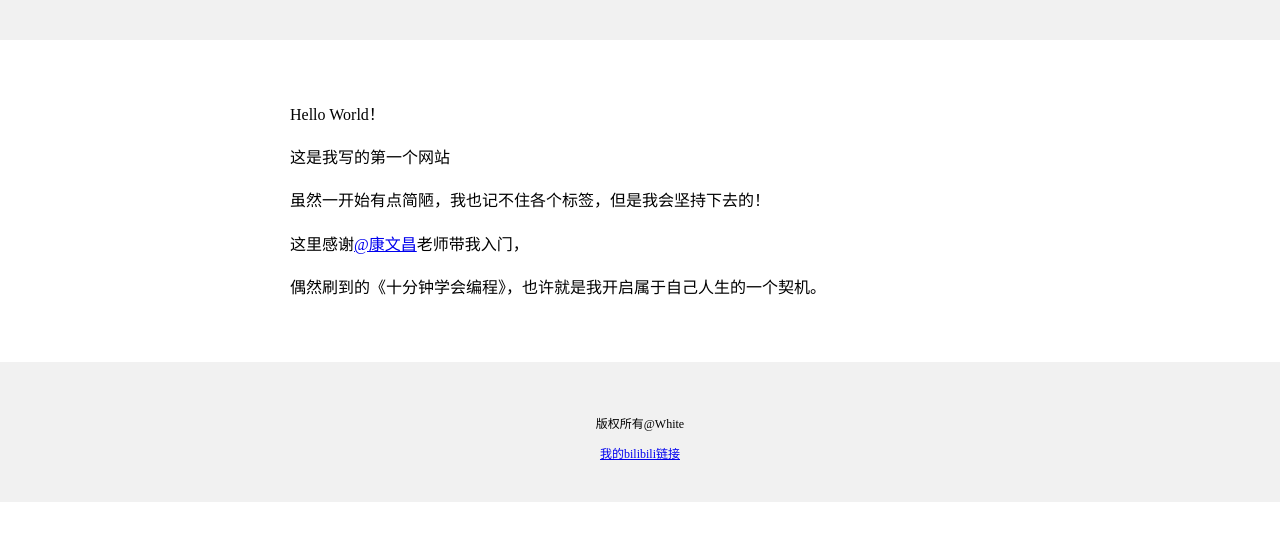
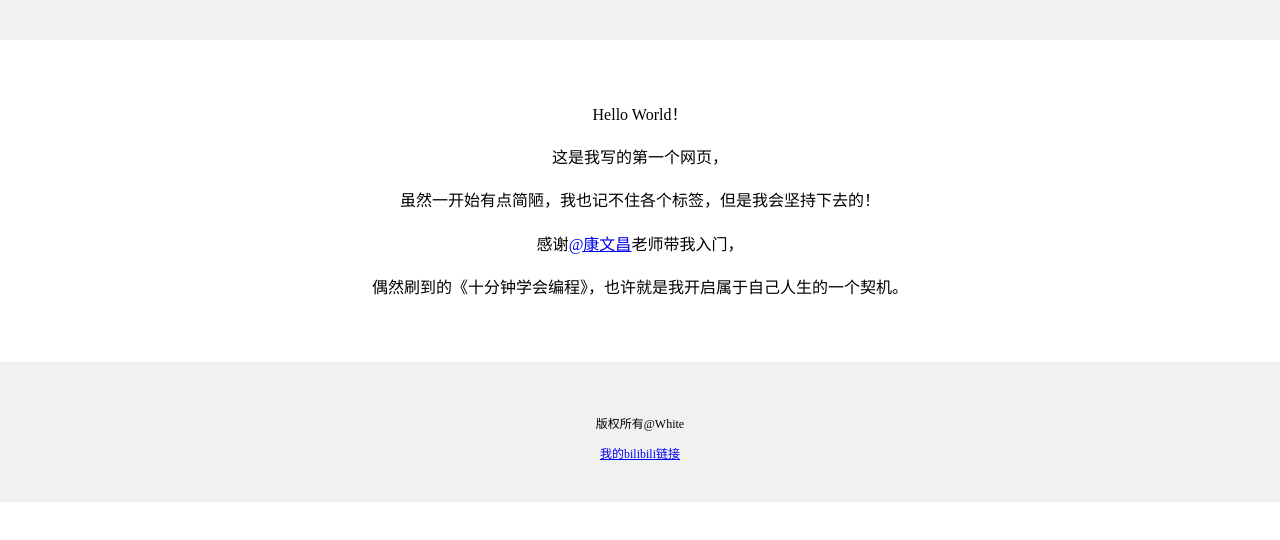
Before and after one commit to SakuraFYX/re01-one, a plain HTML site: page index.html in a window 1280 px wide. Shown: the part 124-664 px from the top of the page. Drawn offline with Linux system fonts and the light colour scheme.

Commit message:
Add files via upload

```diff
--- a/index.html
+++ b/index.html
@@ -20,15 +20,16 @@
     </div>
     <div style="
       background-color: #ffffff;
+      text-align: center;
       max-width: 700px;
       margin: 30px auto;
       padding: 15px;
       line-height: 1.7;
      ">
       <p>Hello World！</p>
-      <p>这是我写的第一个网站</p>
+      <p>这是我写的第一个网页，</p>
       <p>虽然一开始有点简陋，我也记不住各个标签，但是我会坚持下去的！</p>
-      <p>这里感谢<a href="https://space.bilibili.com/34786453">@康文昌</a>老师带我入门，</p>
+      <p>感谢<a href="https://space.bilibili.com/34786453">@康文昌</a>老师带我入门，</p>
       <p>偶然刷到的《十分钟学会编程》，也许就是我开启属于自己人生的一个契机。</p>
     </div>
     <div style="
```
